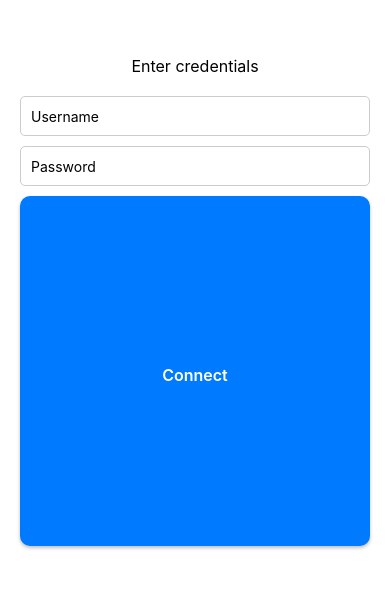
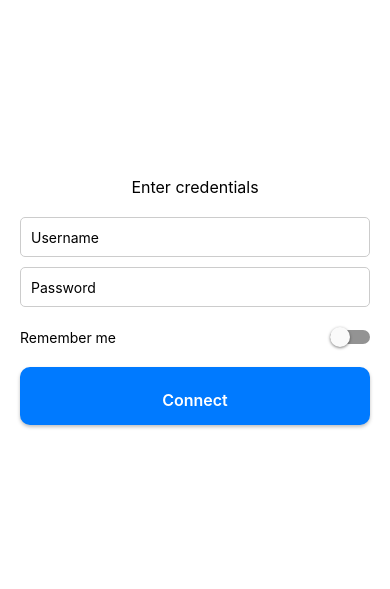
Before and after one commit to joeyede/gate-project, a React Native app in the folder gate-app/: screen / in a window 390 px wide. Shown: the part 111-700 px from the top of the page. Built offline with nearby package versions, Linux system fonts and the light colour scheme; what react_native_mqtt would draw is missing.

Commit message:
feat: fixed button width

```diff
--- a/gate-app/App.tsx
+++ b/gate-app/App.tsx
@@ -1,5 +1,5 @@
-import React, { useState } from 'react';
-import { StyleSheet, View, Text, ActivityIndicator, TextInput, TouchableOpacity } from 'react-native';
+import React, { useState, useEffect } from 'react';
+import { StyleSheet, View, Text, ActivityIndicator, TextInput, TouchableOpacity, Switch, Animated } from 'react-native';
 import AsyncStorage from '@react-native-async-storage/async-storage';
 import { MaterialIcons, MaterialCommunityIcons } from '@expo/vector-icons';
 import init from 'react_native_mqtt';
@@ -16,6 +16,12 @@ init({
 // Import Paho from global scope after initialization
 const Paho = global.Paho;
 
+const STORAGE_KEYS = {
+  USERNAME: 'mqtt_username',
+  PASSWORD: 'mqtt_password',
+  REMEMBER_ME: 'remember_me'
+};
+
 export default function App() {
   const [status, setStatus] = useState('Enter credentials');
   const [loading, setLoading] = useState(false);
@@ -23,9 +29,85 @@ export default function App() {
   const [username, setUsername] = useState('');
   const [password, setPassword] = useState('');
   const [isConnected, setIsConnected] = useState(false);
+  const [rememberMe, setRememberMe] = useState(false);
+  const [notification, setNotification] = useState('');
+  const [notificationOpacity] = useState(new Animated.Value(0));
 
-  const connectToMqtt = () => {
-    if (!username || !password) {
+  // Load saved preferences on startup
+  useEffect(() => {
+    loadSavedPreferences();
+  }, []);
+
+  // Handle notification animations
+  useEffect(() => {
+    if (notification) {
+      Animated.sequence([
+        Animated.timing(notificationOpacity, {
+          toValue: 1,
+          duration: 300,
+          useNativeDriver: true
+        }),
+        Animated.delay(2000),
+        Animated.timing(notificationOpacity, {
+          toValue: 0,
+          duration: 300,
+          useNativeDriver: true
+        })
+      ]).start(() => setNotification(''));
+    }
+  }, [notification]);
+
+  const showNotification = (message: string) => {
+    setNotification(message);
+  };
+
+  const loadSavedPreferences = async () => {
+    try {
+      const savedRememberMe = await AsyncStorage.getItem(STORAGE_KEYS.REMEMBER_ME);
+      setRememberMe(savedRememberMe === 'true');
+
+      if (savedRememberMe === 'true') {
+        const savedUsername = await AsyncStorage.getItem(STORAGE_KEYS.USERNAME);
+        const savedPassword = await AsyncStorage.getItem(STORAGE_KEYS.PASSWORD);
+
+        if (savedUsername && savedPassword) {
+          setUsername(savedUsername);
+          setPassword(savedPassword);
+          // Auto connect if we have saved credentials
+          connectToMqtt(savedUsername, savedPassword);
+        }
+      }
+    } catch (error) {
+      console.error('Failed to load preferences:', error);
+    }
+  };
+
+  const saveCredentials = async (username: string, password: string) => {
+    try {
+      if (rememberMe) {
+        await AsyncStorage.setItem(STORAGE_KEYS.USERNAME, username);
+        await AsyncStorage.setItem(STORAGE_KEYS.PASSWORD, password);
+      }
+      await AsyncStorage.setItem(STORAGE_KEYS.REMEMBER_ME, rememberMe.toString());
+    } catch (error) {
+      console.error('Failed to save credentials:', error);
+    }
+  };
+
+  const handleRememberMeToggle = (value: boolean) => {
+    setRememberMe(value);
+    if (!value) {
+      // Clear saved credentials if remember me is turned off
+      AsyncStorage.multiRemove([STORAGE_KEYS.USERNAME, STORAGE_KEYS.PASSWORD]);
+    }
+  };
+
+  const connectToMqtt = (providedUsername?: string, providedPassword?: string) => {
+    // Use the provided values or fall back to state values
+    const un = providedUsername || username;
+    const pw = providedPassword || password;
+
+    if (!un || !pw) {
       setStatus('Please enter both username and password');
       return;
     }
@@ -35,16 +117,34 @@ export default function App() {
       const clientId = 'gate_app_' + Math.random().toString(16).substr(2, 8);
       const client = new Paho.MQTT.Client(
         '3b62666a86a14b23956244c4308bad76.s1.eu.hivemq.cloud',
-        8884,  // WebSocket port
-        '/mqtt', // WebSocket path
+        8884,
+        '/mqtt',
         clientId
       );
+
+      // Add reconnection handling
+      let reconnectAttempts = 0;
+      const maxReconnectAttempts = 5;
+      const reconnectInterval = 3000;
 
       client.onConnectionLost = (responseObject: any) => {
         if (responseObject.errorCode !== 0) {
           console.log('Connection lost:', responseObject.errorMessage);
           setStatus('Disconnected: ' + responseObject.errorMessage);
           setIsConnected(false);
+
+          // Attempt to reconnect
+          if (reconnectAttempts < maxReconnectAttempts) {
+            reconnectAttempts++;
+            setStatus(`Reconnecting (attempt ${reconnectAttempts}/${maxReconnectAttempts})...`);
+            setTimeout(() => {
+              if (!isConnected) {
+                client.connect(connectOptions);
+              }
+            }, reconnectInterval);
+          } else {
+            setStatus('Failed to reconnect after multiple attempts');
+          }
         }
       };
 
@@ -59,15 +159,20 @@ export default function App() {
           setIsConnected(true);
           setLoading(false);
           setClient(client);
+          reconnectAttempts = 0; // Reset reconnect attempts on successful connection
+          // Save credentials only after successful connection
+          saveCredentials(un, pw);
+          showNotification('Connected successfully');
         },
         onFailure: (err: any) => {
           console.error('MQTT Error:', err);
           setStatus('Connection failed: ' + err.errorMessage);
           setLoading(false);
+          showNotification('Connection failed');
         },
         useSSL: true,
-        userName: username,
-        password: password,
+        userName: un,
+        password: pw,
         timeout: 3,
         keepAliveInterval: 30
       };
@@ -81,9 +186,31 @@ export default function App() {
     }
   };
 
+  // Add logout functionality
+  const handleLogout = async () => {
+    if (client) {
+      client.disconnect();
+    }
+    setClient(null);
+    setIsConnected(false);
+    setStatus('Logged out');
+    showNotification('Logged out successfully');
+
+    if (!rememberMe) {
+      try {
+        await AsyncStorage.multiRemove([STORAGE_KEYS.USERNAME, STORAGE_KEYS.PASSWORD]);
+        setUsername('');
+        setPassword('');
+      } catch (error) {
+        console.error('Failed to clear credentials:', error);
+      }
+    }
+  };
+
   const sendCommand = (action: string) => {
     if (!client || !isConnected) {
       setStatus('Not connected');
+      showNotification('Not connected to MQTT');
       return;
     }
 
@@ -94,10 +221,12 @@ export default function App() {
       message.qos = 1;
       client.send(message);
       setStatus(`Sent: ${action}`);
+      showNotification(`Command sent: ${action}`);
       setLoading(false);
     } catch (error) {
       console.error('Send command error:', error);
       setStatus(`Error: ${error instanceof Error ? error.message : String(error)}`);
+      showNotification('Failed to send command');
       setLoading(false);
     }
   };
@@ -126,24 +255,48 @@ export default function App() {
             autoCapitalize="none"
             autoCorrect={false}
           />
+          <View style={styles.rememberMeContainer}>
+            <Text>Remember me</Text>
+            <Switch
+              value={rememberMe}
+              onValueChange={handleRememberMeToggle}
+            />
+          </View>
           <TouchableOpacity
-            style={[styles.gridButton, loading && styles.buttonDisabled]}
-            onPress={connectToMqtt}
+            style={[styles.connectButton, loading && styles.buttonDisabled]}
+            onPress={() => connectToMqtt()}
             disabled={loading || !username || !password}
           >
             <Text style={styles.buttonText}>Connect</Text>
           </TouchableOpacity>
         </View>
         {loading && <ActivityIndicator style={styles.loader} />}
+        {notification && (
+          <Animated.View style={[styles.notification, { opacity: notificationOpacity }]}>
+            <Text style={styles.notificationText}>{notification}</Text>
+          </Animated.View>
+        )}
       </View>
     );
   }
 
   return (
     <View style={styles.container}>
-      <Text style={[styles.status, status.includes('Error') && styles.error]}>
-        {status}
-      </Text>
+      <View style={styles.header}>
+        <View style={styles.statusContainer}>
+          <View style={[styles.connectionDot, { backgroundColor: isConnected ? '#4CAF50' : '#f44336' }]} />
+          <Text style={[styles.status, status.includes('Error') && styles.error]}>
+            {status}
+          </Text>
+        </View>
+        <TouchableOpacity
+          style={styles.logoutButton}
+          onPress={handleLogout}
+        >
+          <MaterialIcons name="logout" size={24} color="#007AFF" />
+        </TouchableOpacity>
+      </View>
+
       <View style={styles.gridContainer}>
         <View style={styles.row}>
           <TouchableOpacity
@@ -186,6 +339,11 @@ export default function App() {
         </View>
       </View>
       {loading && <ActivityIndicator style={styles.loader} />}
+      {notification && (
+        <Animated.View style={[styles.notification, { opacity: notificationOpacity }]}>
+          <Text style={styles.notificationText}>{notification}</Text>
+        </Animated.View>
+      )}
     </View>
   );
 }
@@ -205,8 +363,81 @@ const styles = StyleSheet.create({
   error: {
     color: 'red',
   },
+  inputContainer: {
+    width: '100%',
+    maxWidth: 400, // Constrain width on larger screens
+    gap: 10,
+    marginBottom: 20,
+  },
+  input: {
+    width: '100%',
+    height: 40,
+    borderWidth: 1,
+    borderColor: '#ccc',
+    borderRadius: 5,
+    paddingHorizontal: 10,
+  },
+  loader: {
+    marginTop: 20,
+  },
+  header: {
+    width: '100%',
+    flexDirection: 'row',
+    justifyContent: 'space-between',
+    alignItems: 'center',
+    marginBottom: 20,
+    paddingHorizontal: 20,
+  },
+  logoutButton: {
+    padding: 8,
+  },
+  rememberMeContainer: {
+    flexDirection: 'row',
+    alignItems: 'center',
+    justifyContent: 'space-between',
+    marginVertical: 10,
+  },
+  statusContainer: {
+    flexDirection: 'row',
+    alignItems: 'center',
+    flex: 1,
+  },
+  connectionDot: {
+    width: 8,
+    height: 8,
+    borderRadius: 4,
+    marginRight: 8,
+  },
+  notification: {
+    position: 'absolute',
+    bottom: 40,
+    left: 20,
+    right: 20,
+    backgroundColor: 'rgba(0,0,0,0.8)',
+    padding: 12,
+    borderRadius: 8,
+    alignItems: 'center',
+  },
+  notificationText: {
+    color: '#fff',
+    fontSize: 14,
+  },
+  connectButton: {
+    width: '100%',
+    backgroundColor: '#007AFF',
+    padding: 15,
+    borderRadius: 10,
+    alignItems: 'center',
+    justifyContent: 'center',
+    elevation: 3,
+    shadowColor: '#000',
+    shadowOffset: { width: 0, height: 2 },
+    shadowOpacity: 0.25,
+    shadowRadius: 3.84,
+  },
   gridContainer: {
     width: '100%',
+    maxWidth: 600, // Constrain width on larger screens
     paddingHorizontal: 20,
     gap: 20,
   },
@@ -227,7 +458,8 @@ const styles = StyleSheet.create({
     shadowOffset: { width: 0, height: 2 },
     shadowOpacity: 0.25,
     shadowRadius: 3.84,
-    aspectRatio: 1, // Makes buttons square
+    aspectRatio: 1,
+    maxWidth: 250, // Constrain individual button width
   },
   buttonDisabled: {
     backgroundColor: '#A5A5A5',
@@ -240,20 +472,4 @@ const styles = StyleSheet.create({
     fontWeight: '600',
     marginTop: 8,
   },
-  inputContainer: {
-    width: '100%',
-    gap: 10,
-    marginBottom: 20,
-  },
-  input: {
-    width: '100%',
-    height: 40,
-    borderWidth: 1,
-    borderColor: '#ccc',
-    borderRadius: 5,
-    paddingHorizontal: 10,
-  },
-  loader: {
-    marginTop: 20,
-  },
 });
--- a/gate-app/package.json
+++ b/gate-app/package.json
@@ -23,6 +23,7 @@
     "react_native_mqtt": "^1.3.1",
     "react-dom": "18.3.1",
     "react-native": "0.76.9",
+    "react-native-root-toast": "^4.0.1",
     "react-native-url-polyfill": "^2.0.0",
     "react-native-web": "~0.19.13",
     "sp-react-native-mqtt": "^0.5.1"
```
Also changed, not shown: 1 other file (tests, documents, lock files or other folders).
